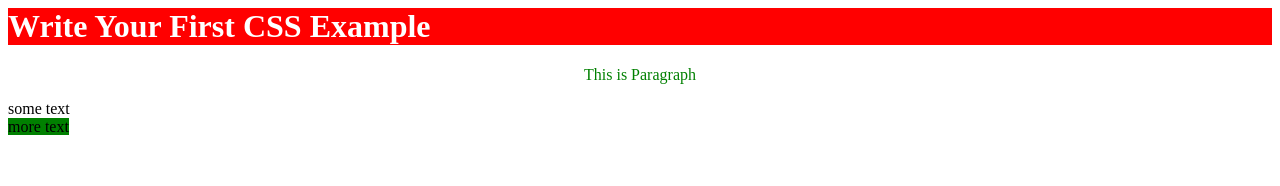
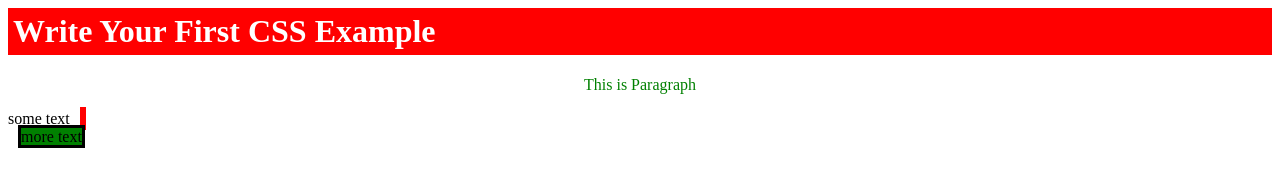
Before and after one commit to JamesA8872/Practical, a plain HTML site: page css.html in a window 1280 px wide. Drawn offline with Linux system fonts and the light colour scheme.

Commit message:
Update css.html

```diff
--- a/css.html
+++ b/css.html
@@ -11,24 +11,24 @@ text-align: center;
 }
 .small-box {
   background-color: aqua;
-  width: 350 px;
-  height: 100 px;
+  width: 350px;
+  height: 100px;
   position: inline-block;
-  border: 3 px solid #ff0000;
-  margin: 10 px;
+  border: 3px solid #ff0000;
+  margin: 10px;
 }
 .small-green-box {
   background-color: green;
-  width: 350 px;
-  height: 100 px;
+  width: 350px;
+  height: 100px;
   position: inline-block;
-  border: 3 px solid #000000;
-  margin: 10 px;
+  border: 3px solid #000000;
+  margin: 10px;
 }
 h1 {
   color: white;
   background-color: red;
-  padding:5 px;
+  padding:5px;
 }
 /*
 p{
```
